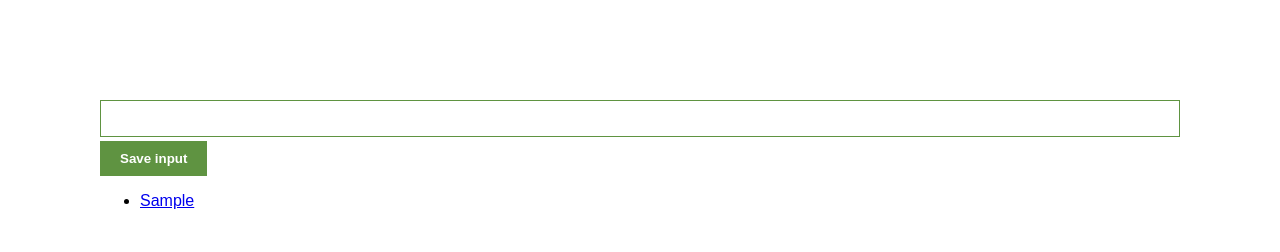
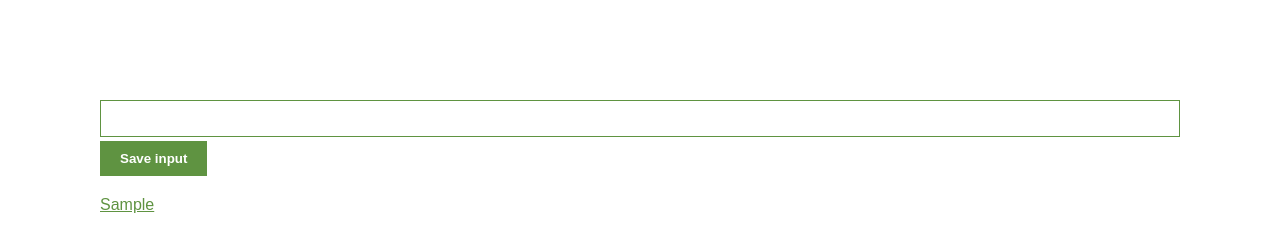
Before and after one commit to RaulBSanchez/JavaScript, a plain HTML site: page ChromeExtension/index.html in a window 1280 px wide. Both pictures are taken after typing "Sample" into the empty fields and a click on the button "Save input". Drawn offline with Linux system fonts and the light colour scheme.

Commit message:
continue the project

```diff
--- a/ChromeExtension/style.css
+++ b/ChromeExtension/style.css
@@ -21,3 +21,17 @@
     font-weight: bold;
 
 }
+
+ul {
+    list-style: none;
+    margin-top: 20px;
+    padding-left: 0;
+}
+
+li {
+    margin-top: 5px;
+}
+
+li a {
+    color: #5f9341;
+}
```
Also changed, not shown: ChromeExtension/icon.png (added), ChromeExtension/manifest.json (added).
